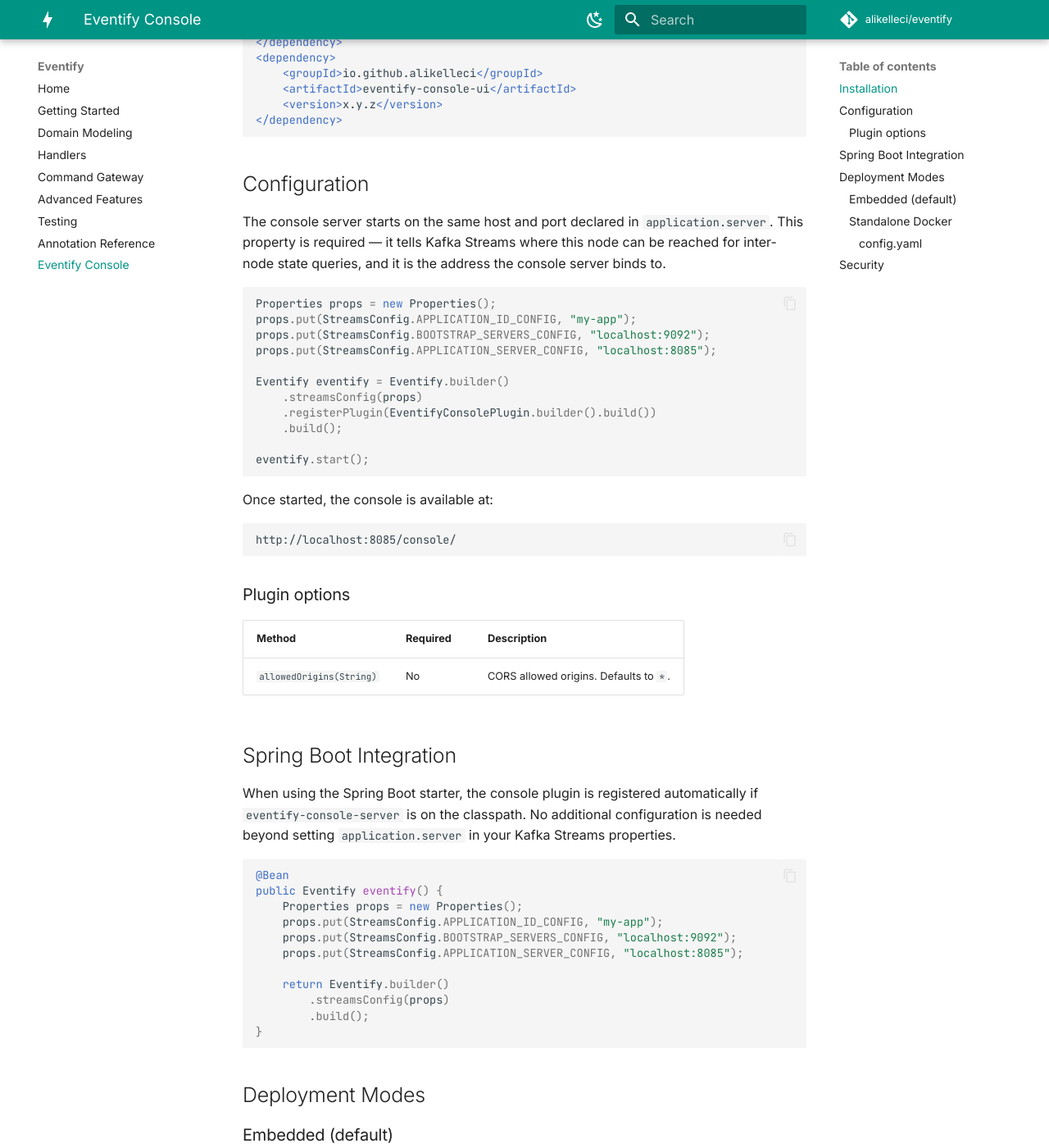
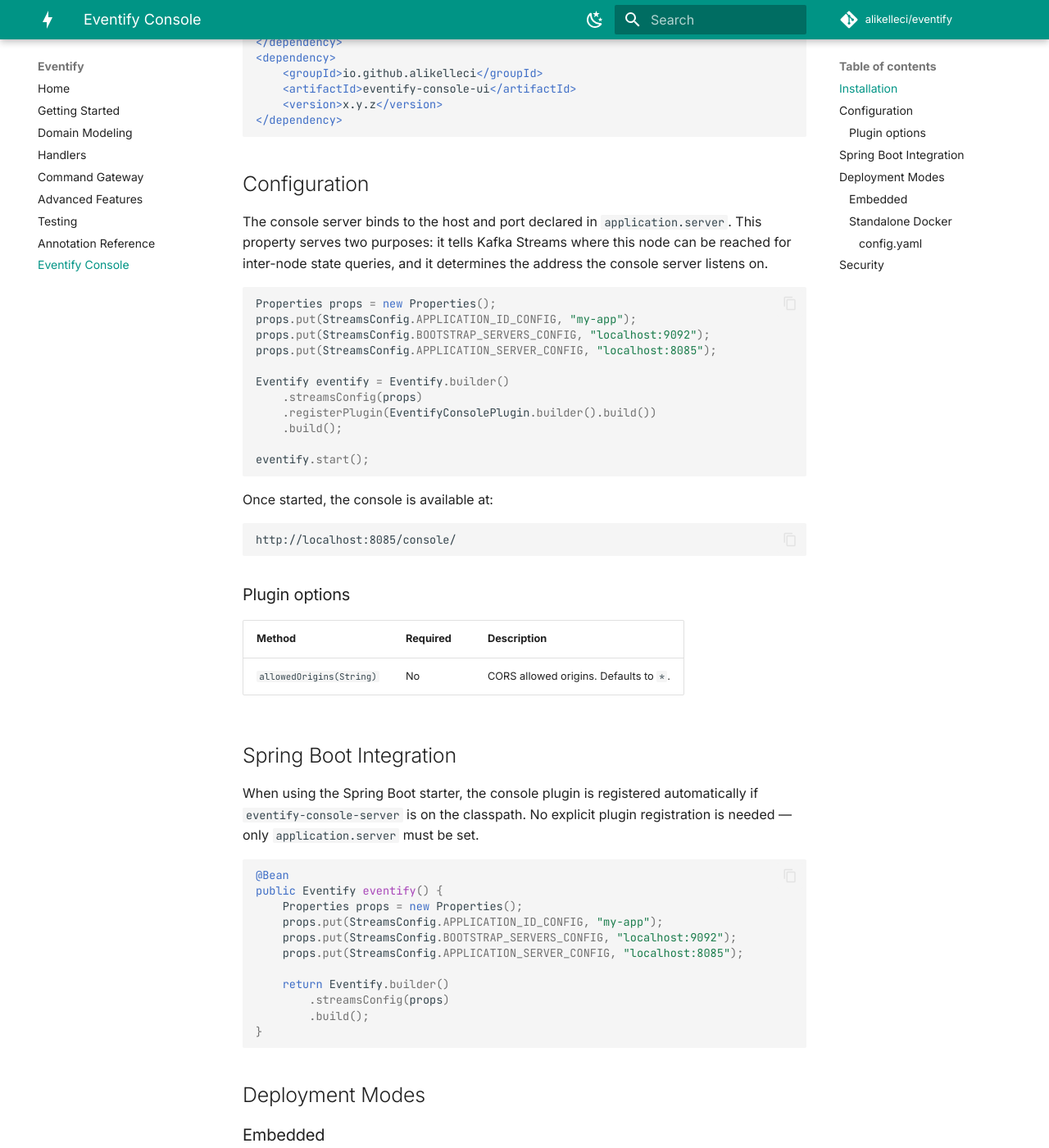
Before and after one commit to alikelleci/eventify, an MkDocs documentation site: the page built from docs/console.md, in a window 1280 px wide and 1400 px high, scrolled down 592 px. Shown: the whole window at 82% size. Built offline with MkDocs 1.6.1 and Material for MkDocs 9.7.7, drawn with Linux system fonts in a browser that asks for light colours; comment, search, counter and statistics services are not loaded; some of the changed text lies outside the part shown.

Commit message:
minor changes

````diff
--- a/docs/console.md
+++ b/docs/console.md
@@ -28,7 +28,7 @@
 
 ## Configuration
 
-The console server starts on the same host and port declared in `application.server`. This property is required — it tells Kafka Streams where this node can be reached for inter-node state queries, and it is the address the console server binds to.
+The console server binds to the host and port declared in `application.server`. This property serves two purposes: it tells Kafka Streams where this node can be reached for inter-node state queries, and it determines the address the console server listens on.
 
 ```java
 Properties props = new Properties();
@@ -58,7 +58,7 @@
 
 ## Spring Boot Integration
 
-When using the Spring Boot starter, the console plugin is registered automatically if `eventify-console-server` is on the classpath. No additional configuration is needed beyond setting `application.server` in your Kafka Streams properties.
+When using the Spring Boot starter, the console plugin is registered automatically if `eventify-console-server` is on the classpath. No explicit plugin registration is needed — only `application.server` must be set.
 
 ```java
 @Bean
@@ -76,9 +76,9 @@
 
 ## Deployment Modes
 
-### Embedded (default)
+### Embedded
 
-The UI is served directly by your application. Each application gets its own console at its own host and port. This is the default mode when the jar is on the classpath.
+The UI is served directly by your application. Each application gets its own console at its own host and port. This is the default mode when the jars are on the classpath.
 
 ### Standalone Docker
 
@@ -101,7 +101,6 @@
       url: http://localhost:8086
 ```
 
-
 ## Security
 
 The console server does not implement authentication. For production deployments, do not expose the console port publicly. Place it behind a reverse proxy or load balancer that handles authentication.
````
